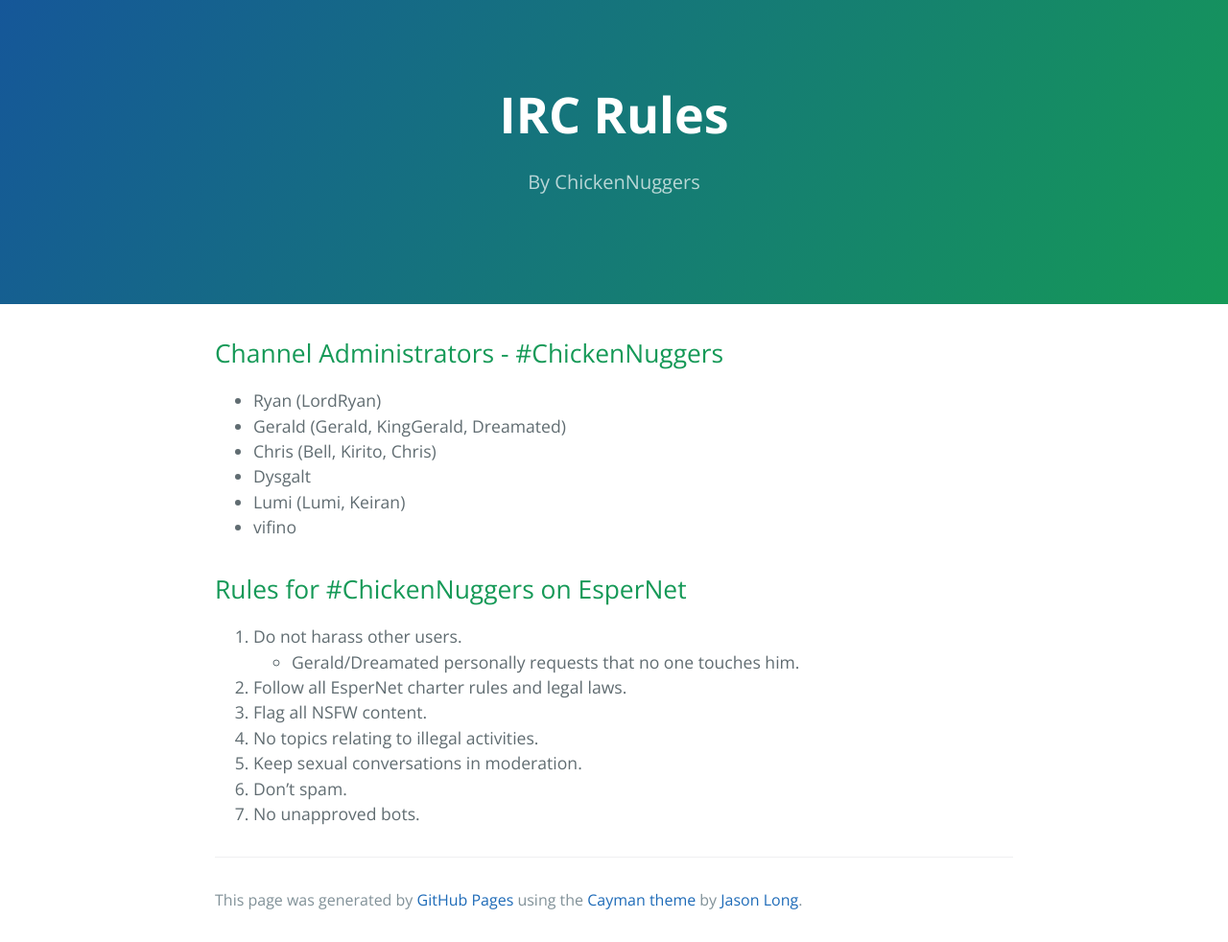
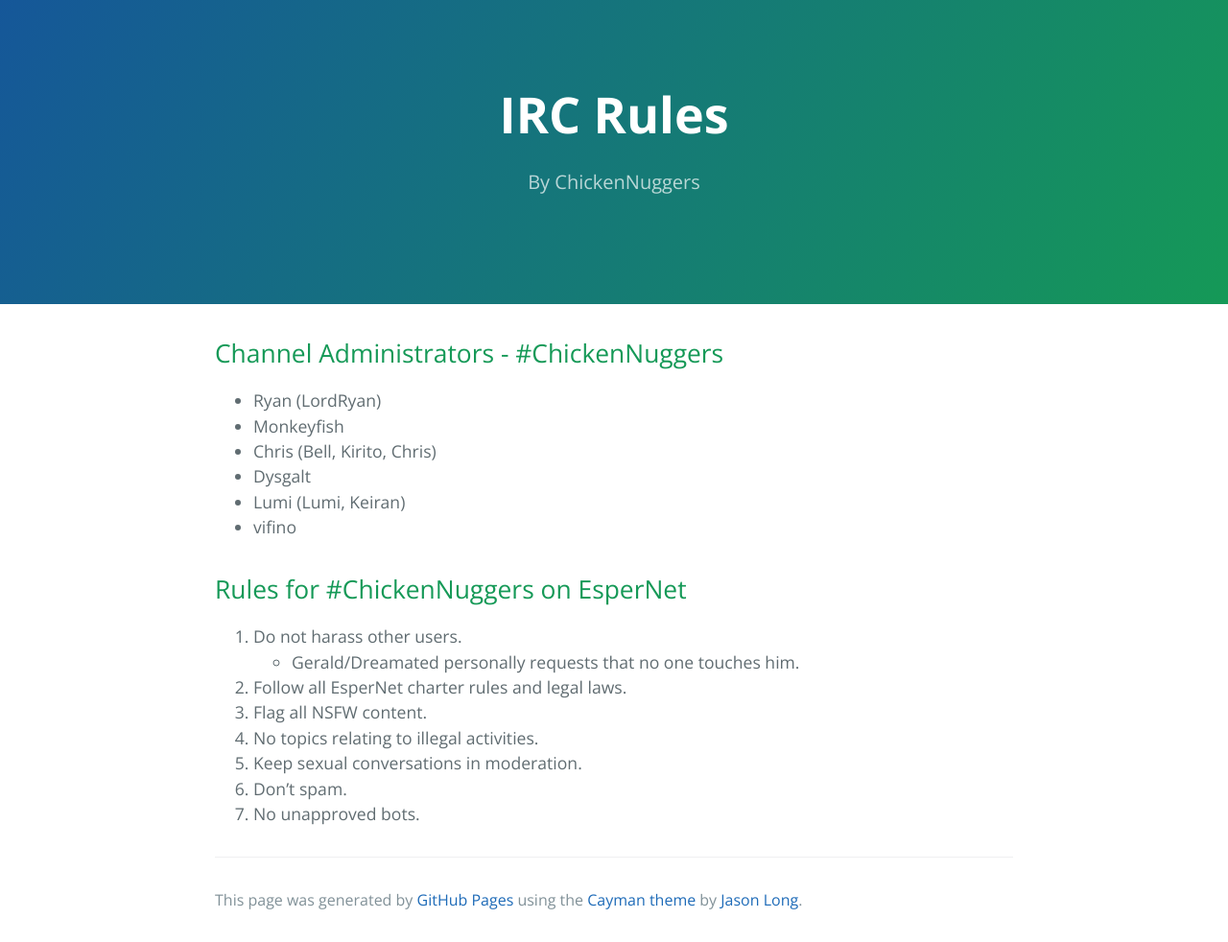
Before and after one commit to ChickenNuggers/ChickenNuggers.github.io, a Jekyll site: the page built from irc.md, in a window 1280 px wide. Shown: the whole page at 96% size. Built offline with Jekyll 4.4.1, drawn with Linux system fonts in a browser that asks for light colours.

Commit message:
Replace admin

```diff
--- a/irc.md
+++ b/irc.md
@@ -6,7 +6,7 @@
 ## Channel Administrators - #ChickenNuggers
 
  * Ryan (LordRyan)
- * Gerald (Gerald, KingGerald, Dreamated)
+ * Monkeyfish
  * Chris (Bell, Kirito, Chris)
  * Dysgalt
  * Lumi (Lumi, Keiran)
```
